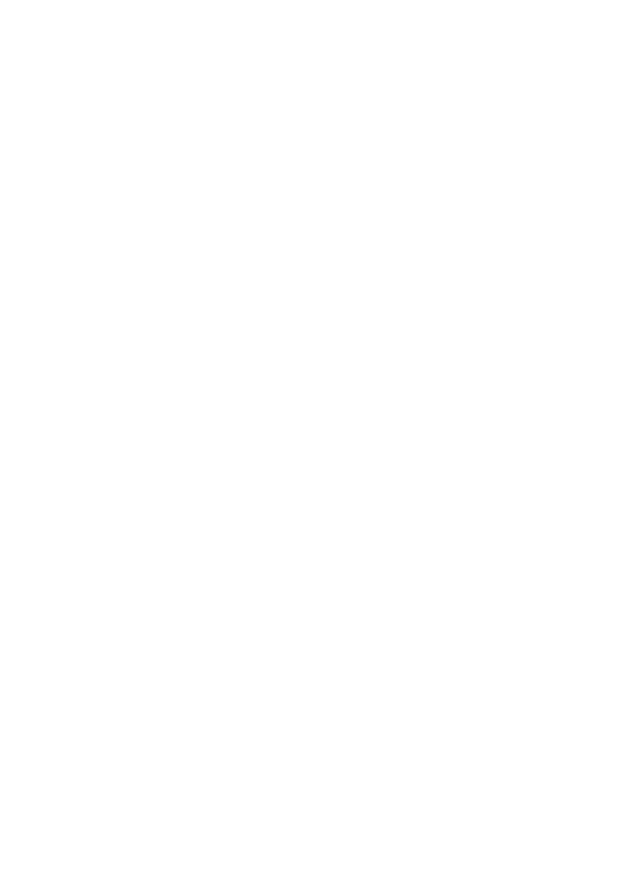
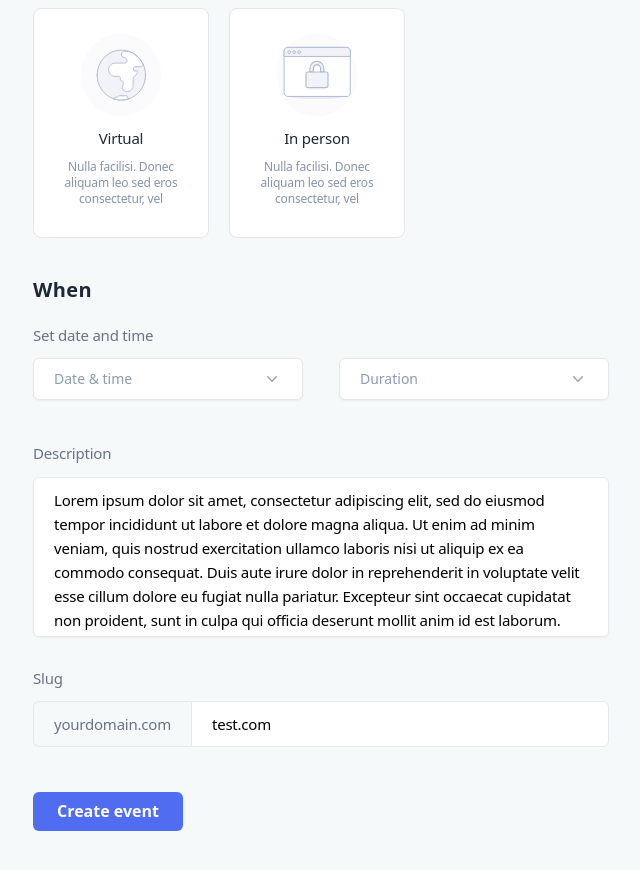
Before and after one commit to redtxai/event-form, a React (Create React App) app: page /edit/1 in a window 1280 px wide. Before the commit this address had no page. Shown: the part 380-1250 px from the top of the page, without its empty margins (319-959 px from the left). Before the commit the page ends 800 px from the top, so only its background shows below. Built offline with nearby package versions, Linux system fonts and the light colour scheme.

Commit message:
Fix Input.Textarea and URL component regarding the edit feature

```diff
--- a/src/App.tsx
+++ b/src/App.tsx
@@ -10,7 +10,7 @@
         <Routes>
           <Route path="/" element={<LandingPage></LandingPage>}/>
           <Route path="/create" element={<CreateEditPage></CreateEditPage>}/>
-          <Route path="/edit" element={<CreateEditPage></CreateEditPage>}/>
+          <Route path="/edit/:id" element={<CreateEditPage></CreateEditPage>}/>
         </Routes>
       </BrowserRouter>
     </main>
--- a/src/components/input/Input.tsx
+++ b/src/components/input/Input.tsx
@@ -1,4 +1,4 @@
-import { ChangeEventHandler } from 'react';
+import { useEffect, useState } from 'react';
 import { FieldValues, UseFormRegister } from 'react-hook-form';
 
 export type InputProps = {
@@ -10,11 +10,18 @@
   containsError?: boolean
   type?: string // // in order to expand the system features, this could assume any types listed on the HTMLInputTypeAttribute.
   value?: string // as mentioned above, this property also would assume different types.
-  onChange?: ChangeEventHandler<HTMLInputElement>
   register?: UseFormRegister<FieldValues>
 }
 
-const Input = ({ id, name, placeholder, className, autoComplete, containsError, type = 'text', value, onChange, register }: InputProps) => {
+const Input = ({ id, name, placeholder, className, autoComplete, containsError, type = 'text', value, register }: InputProps) => {
+  const [inputValue, setInputValue] = useState('')
+
+  useEffect(() => {
+    if (value) {
+      setInputValue(value)
+    }
+  }, [value])
+
   return (
     <input
       type={type}
@@ -35,8 +42,7 @@
       focus:ring-indigo-500
         ${containsError ? 'border-red-550 bg-red-25' : ''}
         ${className ? className : ''}`}
-      value={value || undefined}
-      onChange={onChange || undefined}
+        defaultValue={inputValue}
       {...(register && id && register(id, { required: true }))}
     />
   )
--- a/src/components/onboarding-illustration/OnboardingIllustration.tsx
+++ b/src/components/onboarding-illustration/OnboardingIllustration.tsx
@@ -1,8 +1,7 @@
 
 import { memo, useState } from 'react';
 import { FieldValues, UseFormRegister } from 'react-hook-form';
-
-export type OnboardingType = 'virtual' | 'inperson'
+import { OnboardingType } from '../../models/event.model';
 
 type OnboardingIllustrationProps = {
   name?: string
--- a/src/components/textarea/Textarea.tsx
+++ b/src/components/textarea/Textarea.tsx
@@ -1,4 +1,4 @@
-import { ChangeEventHandler } from "react"
+import { useEffect, useState } from "react"
 import { FieldValues, UseFormRegister } from "react-hook-form"
 
 type TextareaProps = {
@@ -7,15 +7,19 @@
   className?: string
   rows?: number
   placeholder?: string
-  defaultValue?: string
   value?: string,
   resize?: boolean
   containsError?: boolean
-  onChange?: ChangeEventHandler<HTMLInputElement>
   register?: UseFormRegister<FieldValues>
 }
 
-const Textarea = ({ id, name, className, rows = 3, placeholder, defaultValue = '', value = '', resize = true, containsError, register }: TextareaProps) => {
+const Textarea = ({ id, name, className, rows = 3, placeholder, value = '', resize = true, containsError, register }: TextareaProps) => {
+  const [textareaValue, setTextareaValue] = useState('')
+
+  useEffect(() => {
+    setTextareaValue(value)
+  }, [value])
+
   return (
     <textarea
       id={id}
@@ -38,7 +42,7 @@
         ${containsError ? 'border-red-550 bg-red-25' : ''}
         ${className ? className : ''}`}
       placeholder={placeholder}
-      defaultValue={defaultValue || value}
+      defaultValue={textareaValue}
       {...(register && id && register(id, { required: true }))}
     />
   )
--- a/src/components/url-component/URLComponent.tsx
+++ b/src/components/url-component/URLComponent.tsx
@@ -6,6 +6,7 @@
   domain: string
   domainClassName?: string
   urlClassName?: string
+  value?: string
 }
 
 const URLComponent = ({ domain, domainClassName, urlClassName, className, ...inputProps  }: URLComponentProps) => {
--- a/src/pages/create-edit/CreateEditPage.tsx
+++ b/src/pages/create-edit/CreateEditPage.tsx
@@ -1,11 +1,25 @@
+import { useEffect, useState } from "react"
+import { useParams } from "react-router-dom"
+import { CustomCircleEvent } from "../../models/event.model"
 import CreateEditBody from "./components/create-edit-body/CreateEditBody"
 import CreateEditHeader from "./components/create-edit-header/CreateEditHeader"
+import { eventMap } from "./event-mock-data"
 
 const CreateEditPage = () => {
+  const[event, setEvent] = useState<CustomCircleEvent>()
+  let { id } = useParams()
+
+  useEffect(() => {
+    if (id && eventMap[+id]) {
+      setEvent(eventMap[+id])
+    }
+  }, [id])
+
+
   return (
     <section>
       <CreateEditHeader></CreateEditHeader>
-      <CreateEditBody></CreateEditBody>
+      <CreateEditBody customCircleEvent={event}></CreateEditBody>
     </section>
   )
 }
--- a/src/pages/create-edit/components/create-edit-body/CreateEditBody.tsx
+++ b/src/pages/create-edit/components/create-edit-body/CreateEditBody.tsx
@@ -7,9 +7,14 @@
 import Textarea from "../../../../components/textarea/Textarea"
 import Title from "../../../../components/title/Title"
 import URLComponent from "../../../../components/url-component/URLComponent"
+import { CustomCircleEvent } from "../../../../models/event.model";
 import WhereComponent from "../where-component/WhereComponent";
 
-const CreateEditBody = () => {
+type CreateEditBodyProps = {
+  customCircleEvent: CustomCircleEvent | undefined
+}
+
+const CreateEditBody = ({ customCircleEvent }: CreateEditBodyProps) => {
   const {
     register,
     clearErrors,
@@ -19,18 +24,20 @@
   } = useForm();
 
   const onSubmit = (data: any) => {
-    console.log(errors)
-    alert(JSON.stringify(data));
+    console.log(data);
   };
 
   return (
     <section className="w-full h-full bg-custom-100 py-16 border-t border-gray-150">
       <form className="max-w-xl m-auto" onSubmit={handleSubmit(onSubmit)}>
         <FormElementWrapper text="Event Name" htmlFor="event-name" showError={errors?.['event-name']?.type === "required"}>
-          <Input id="event-name" name="event-name" placeholder="Event name" className="w-full" containsError={errors?.['event-name']?.type === "required"} register={register}></Input>
+          <Input id="event-name" name="event-name" placeholder="Event name"
+            value={customCircleEvent?.["event-name"]}
+            className="w-full" containsError={errors?.['event-name']?.type === "required"} register={register}></Input>
         </FormElementWrapper>
         <Title type="small" text="Where" className="mt-9"></Title>
-        <WhereComponent showErrors={errors?.where?.type === "required"} clearErrors={clearErrors} setValue={setValue} register={register}></WhereComponent>
+        <WhereComponent showErrors={errors?.where?.type === "required"} clearErrors={clearErrors}
+          setValue={setValue} register={register}></WhereComponent>
         <Title type="small" text="When" className="mt-10"></Title>
         <FormElementWrapper text="Set date and time" htmlFor="datetime" className="mt-5-05">
           <DatePicker
@@ -46,11 +53,15 @@
             placeholder="Write a summary about your event"
             resize={false}
             className="h-40"
+            value={customCircleEvent?.["description"]}
             containsError={errors?.description?.type === "required"}
             register={register}></Textarea>
         </FormElementWrapper>
         <FormElementWrapper text="Slug" htmlFor="slug" showError={errors?.slug?.type === "required"} className="mt-7-05">
-          <URLComponent domain="yourdomain.com" id="slug" name="slug" placeholder="custom URL"  containsError={errors?.['slug']?.type === "required"} register={register}></URLComponent>
+          <URLComponent domain="yourdomain.com"
+            id="slug" name="slug" placeholder="custom URL"
+            containsError={errors?.['slug']?.type === "required"} register={register}
+            value={customCircleEvent?.slug}></URLComponent>
         </FormElementWrapper>
         <section className="mt-11-05">
           <Button text="Create event" className="py-2.5 px-6 rounded-md bg-indigo-550 font-bold text-base text-white leading-4-07"></Button>
--- a/src/pages/create-edit/components/create-edit-header/CreateEditHeader.tsx
+++ b/src/pages/create-edit/components/create-edit-header/CreateEditHeader.tsx
@@ -1,7 +1,8 @@
+import { memo } from "react"
 import Button from "../../../../components/button/Button"
 import Title from "../../../../components/title/Title"
 
-const CreateEditHeader = () => {
+const CreateEditHeader = memo(() => {
   return <header>
       <p className="h-16 relative w-full"></p>
       <section className="max-w-xl m-auto bg-white px-4 py-5 sm:px-6">
@@ -15,6 +16,6 @@
       </div>
     </section>
   </header>
-}
+})
 
 export default CreateEditHeader
--- /dev/null
+++ b/src/pages/create-edit/event-mock-data.ts
@@ -0,0 +1,40 @@
+import { CustomCircleEvent } from "../../models/event.model";
+
+export const eventMap: Record<number, CustomCircleEvent> = {
+  1: {
+    id: 1,
+    'date-time': "17 Sep 2022 8:00",
+    'description': "Lorem ipsum dolor sit amet, consectetur adipiscing elit, sed do eiusmod tempor incididunt ut labore et dolore magna aliqua. Ut enim ad minim veniam, quis nostrud exercitation ullamco laboris nisi ut aliquip ex ea commodo consequat. Duis aute irure dolor in reprehenderit in voluptate velit esse cillum dolore eu fugiat nulla pariatur. Excepteur sint occaecat cupidatat non proident, sunt in culpa qui officia deserunt mollit anim id est laborum.",
+    duration: "3 hours",
+    'event-name': "Test",
+    slug: "test.com",
+    where: ['virtual']
+  },
+  2: {
+    id: 2,
+    'date-time': "17 Sep 2022 8:00",
+    'description': "Lorem Ipsum is simply dummy text of the printing and typesetting industry. Lorem Ipsum has been the industry's standard dummy text ever since the 1500s, when an unknown printer took a galley of type and scrambled it to make a type specimen book.",
+    duration: "1 hour",
+    'event-name': "Test In person",
+    slug: "test-inperson.com",
+    where: ['inperson']
+  },
+  3: {
+    id: 3,
+    'date-time': "17 Sep 2022 8:00",
+    'description': "It has survived not only five centuries, but also the leap into electronic typesetting, remaining essentially unchanged. It was popularised in the 1960s with the release of Letraset sheets containing Lorem Ipsum passages, and more recently with desktop publishing software like Aldus PageMaker including versions of Lorem Ipsum.",
+    duration: "4 hours",
+    'event-name': "Test Both",
+    slug: "test-both.com",
+    where: ['virtual', 'inperson']
+  },
+  4: {
+    id: 4,
+    'date-time': "17 Sep 2022 8:00",
+    'description': "bla bla bla bla bla bla bla bla bla bla bla bla bla bla bla bla",
+    duration: "5 hours",
+    'event-name': "Test Bla bla bla",
+    slug: "test.blablabla.com",
+    where: ['virtual']
+  }
+}
```
Also changed, not shown: src/models/event.model.ts (added, +11 -0 lines).
